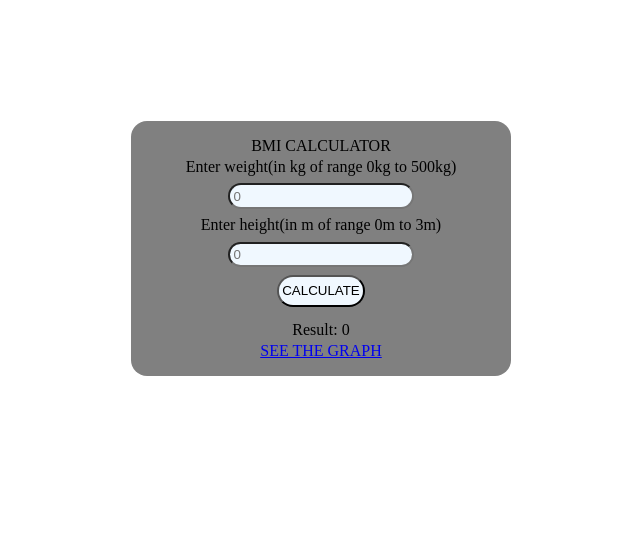
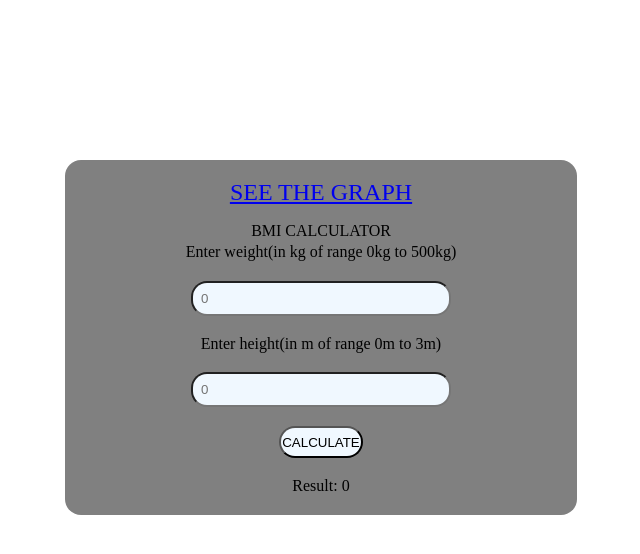
Before and after one commit to rohitnohwar/graphbmi, a React (Create React App) app in the folder client/: page / in a window 1280 px wide. Shown: the top 554 px of the page, without its empty margins (319-959 px from the left). Built offline with nearby package versions, Linux system fonts and the light colour scheme.

Commit message:
make it better

```diff
--- a/client/src/Main.js
+++ b/client/src/Main.js
@@ -38,6 +38,7 @@ function Main(){
 
     return <div class="main-div">
     <form action="/entry" method="POST" class="main">
+    <div class="link-main"><Link to="/graph">SEE THE GRAPH</Link></div>
     <div>BMI CALCULATOR</div>
     <div>Enter weight(in kg of range 0kg to 500kg)</div>
     <div><input name="weight" type="number" step="any" onChange={handleChange} placeholder="0" min="0" max="500" required></input></div>
@@ -45,7 +46,6 @@ function Main(){
     <div><input name="height" type="number" step="any" onChange={handleChange} placeholder="0" min="0" max="3" required></input></div>
     <div><button type="submit" class="reg-button" onClick={handleClick}>CALCULATE</button></div>
     <div>Result: {result}</div>
-    <div><Link to="/graph">SEE THE GRAPH</Link></div>
     </form>
     </div>
 }
--- a/client/src/graph.css
+++ b/client/src/graph.css
@@ -3,9 +3,10 @@
 }
 
 .link{
+    font-size: x-large;
     margin-bottom: 5rem;
 }
 
 .important{
-    width:70%;
+    width:70rem;
 }
--- a/client/src/main.css
+++ b/client/src/main.css
@@ -1,33 +1,38 @@
 .main-div{
-    margin-top: 10%;
+    margin-top: 10rem;
 }
 
 .main{
-    width:30%;
+    width:30rem;
     margin:auto;
     background-color: grey;
     text-align: center;
     border-radius: 1rem;
-    padding:1%;
+    padding:1rem;
 }
 
 input{
     background-color:aliceblue;
     border-radius: 1rem;
-    width:50%;
-    padding: 1%;
-    margin:1%;
+    width:15rem;
+    padding: 0.5rem;
+    margin:1rem;
     outline: none;
 }
 
 button{
     background-color: aliceblue;
-    padding: 1%;
+    padding: 0.1rem;
     height:2rem;
     border-radius: 1rem;
-    margin-bottom: 3%;
+    margin-bottom: 1rem;
 }
 
 div{
-    margin:1%;
+    margin:0.2rem;
 }
+
+.link-main{
+    margin-bottom: 1rem;
+    font-size: x-large;
+}
```
